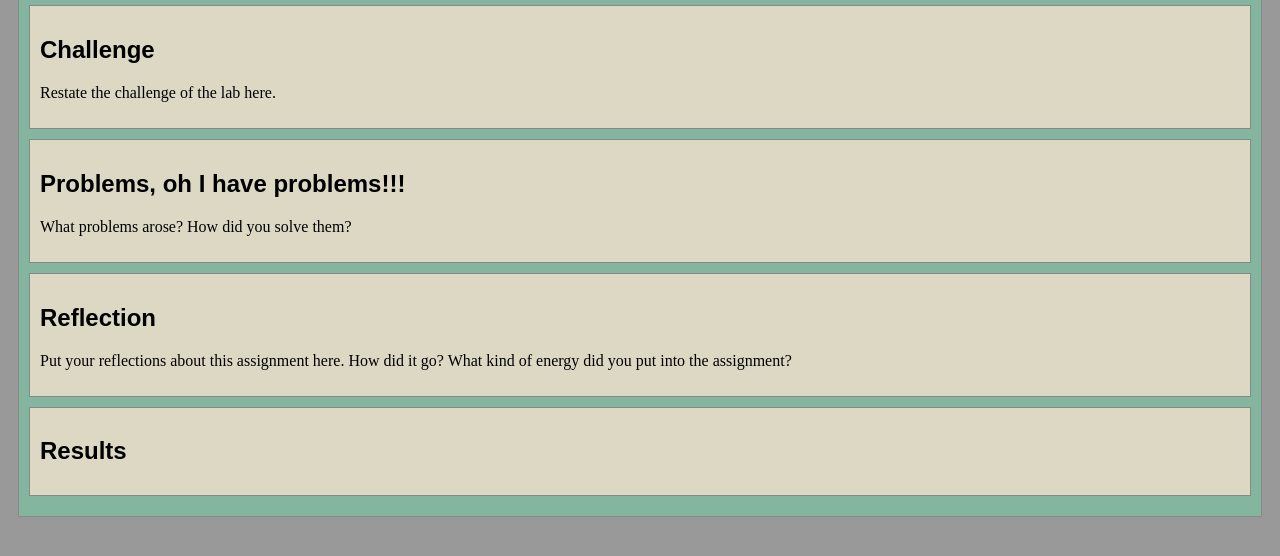
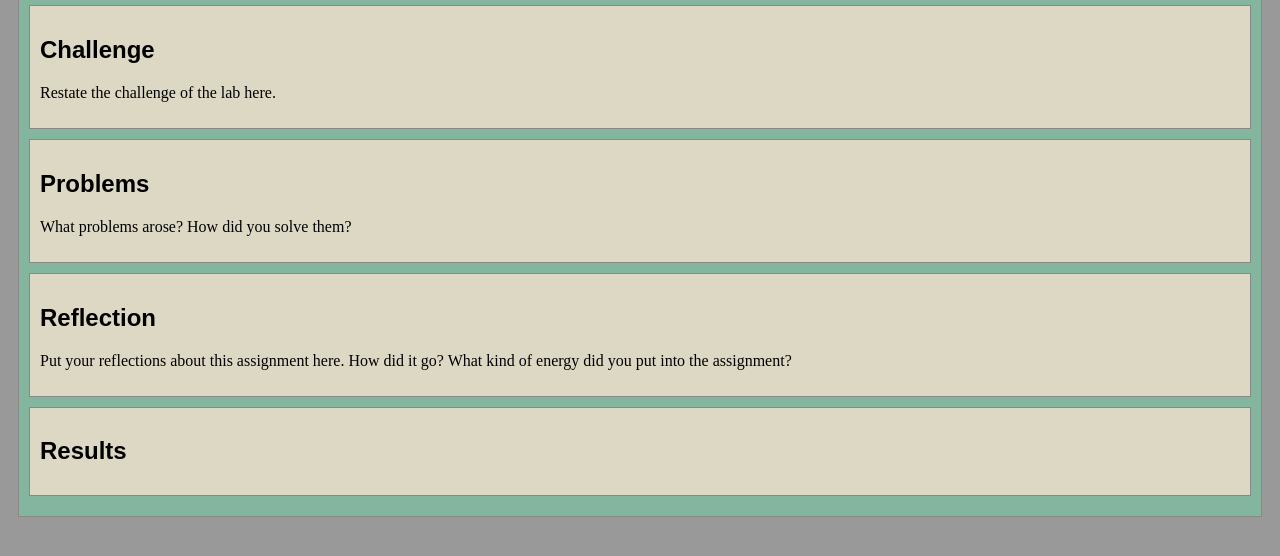
Before and after one commit to mnardell/demohtml, a plain HTML site: page lab1/index.html in a window 1280 px wide. Shown: the part 106-662 px from the top of the page. Drawn offline with nearby package versions, Linux system fonts and the light colour scheme.

Commit message:
Update index.html

```diff
--- a/lab1/index.html
+++ b/lab1/index.html
@@ -30,7 +30,7 @@
 			</div>
 
 			<div class="minor-section">
-					<h2>Problems, oh I have problems!!!</h2>
+					<h2>Problems</h2>
 					<p>What problems arose? How did you solve them? </p>
 			</div>
 
```
